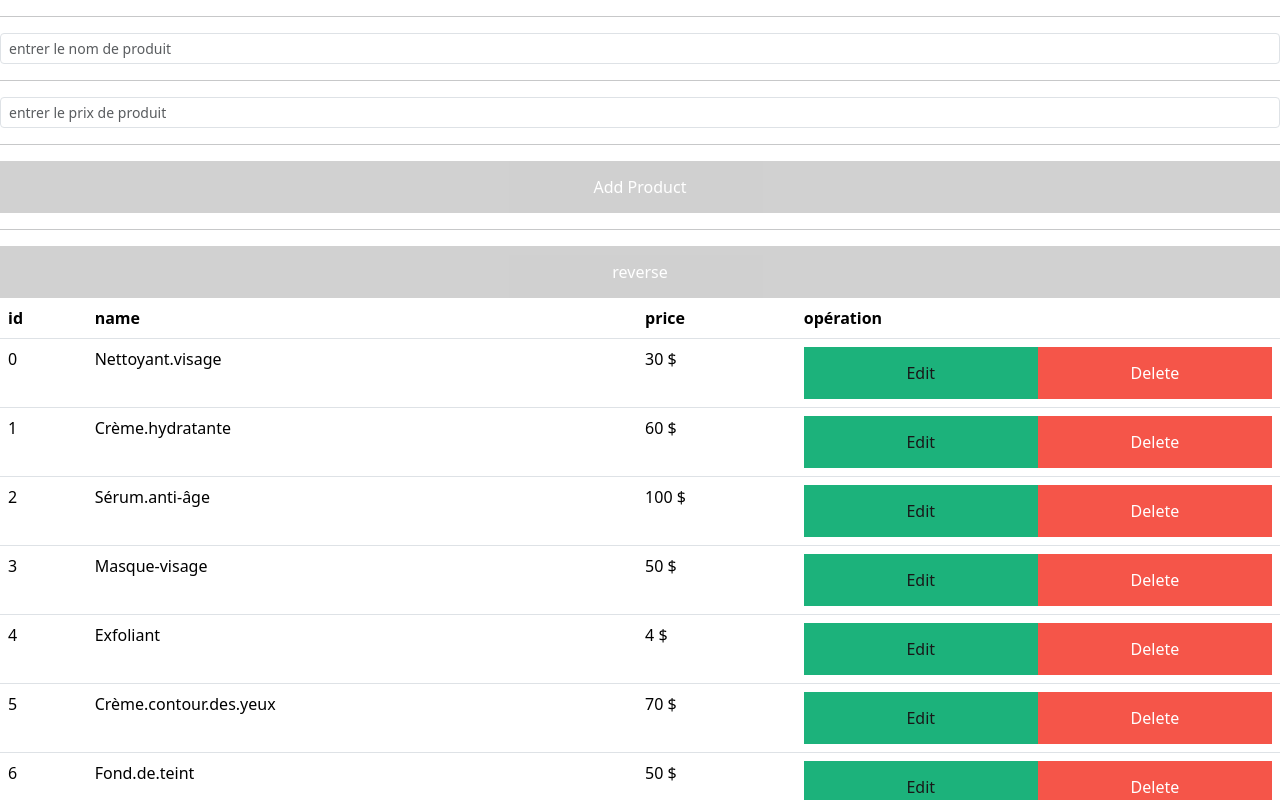
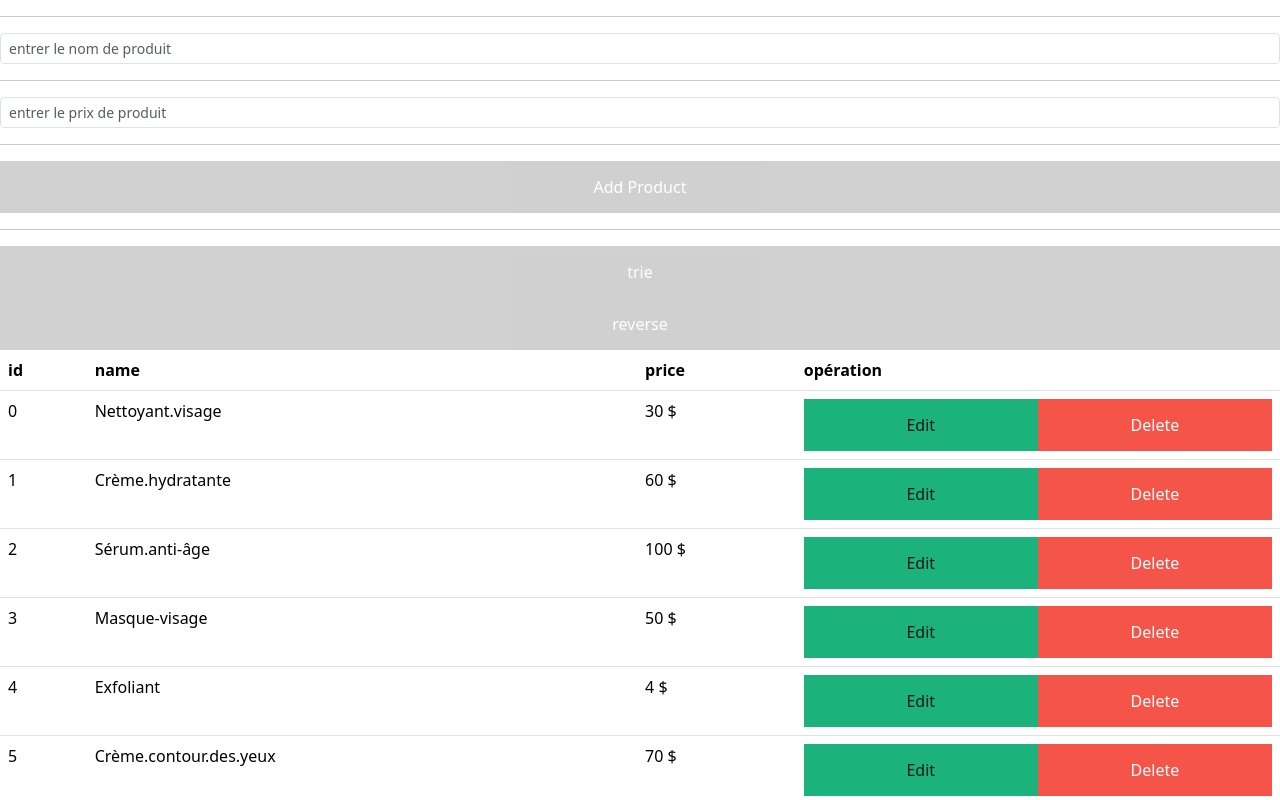
Before and after one commit to hayetmnasrighabri/projet-produits-cosm-tiques, a React (Create React App) app: page / in a window 1280 px wide. Shown: the top 800 px of the page. Built offline with nearby package versions, Linux system fonts and the light colour scheme.

Commit message:
tries les produits selon le prix le moins élevées

```diff
--- a/src/component/ListesProduits.js
+++ b/src/component/ListesProduits.js
@@ -54,7 +54,11 @@ function ListesProduits() {
   nextProduct.reverse()
   setProduits(nextProduct)
  }
+ const handletrie=()=>{
+  const produitsTries = produits.sort((a,b)=>a.price - b.price)
+  console.log(produitsTries)
 
+}
   return (
     <div>
       <form onSubmit={handleAddProduct}>
@@ -69,8 +73,11 @@ function ListesProduits() {
       onChange={handleInputPrice}/>
         <hr/>
     <button type='submit'>Add Product</button>
+
     </form><hr/>
+    <button type='submit' onClick={handletrie}>trie</button>
     <button type='submit' onClick={handleReverse}>reverse</button>
+
       <table className="table">
   <thead>
     <tr>
```
